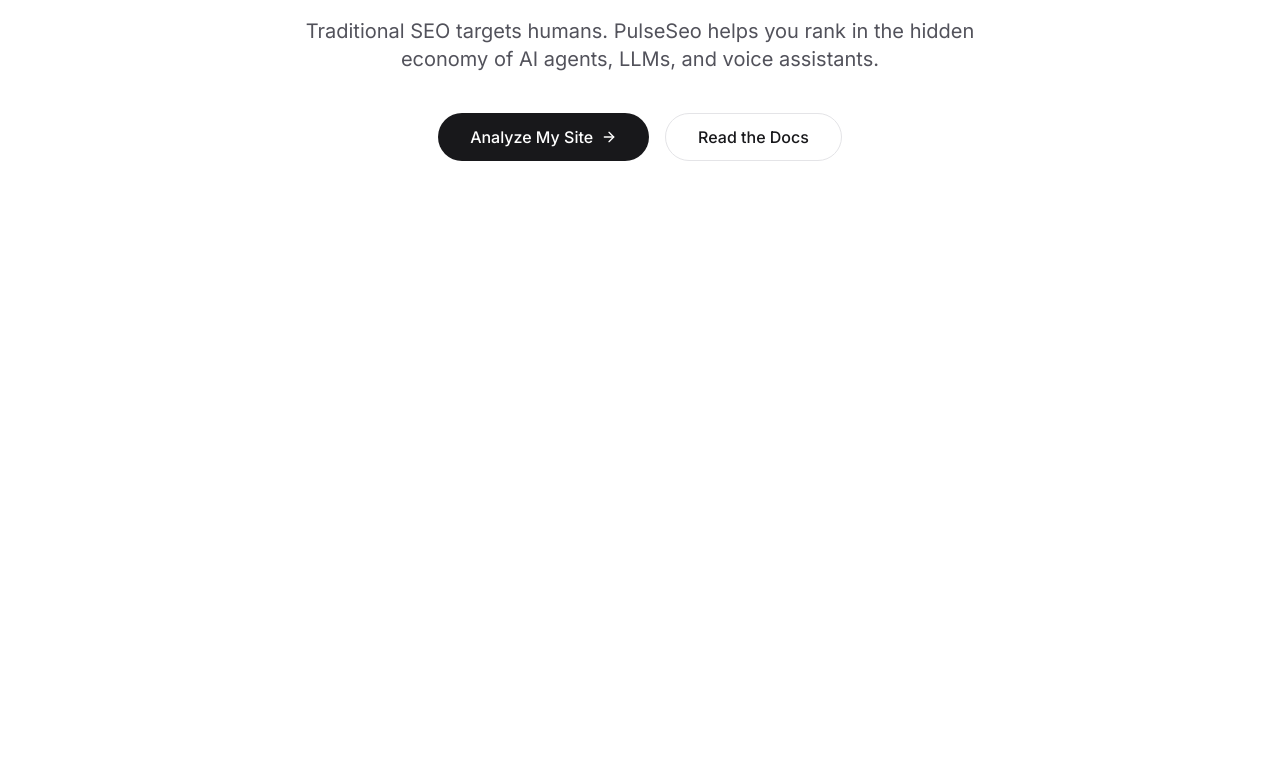
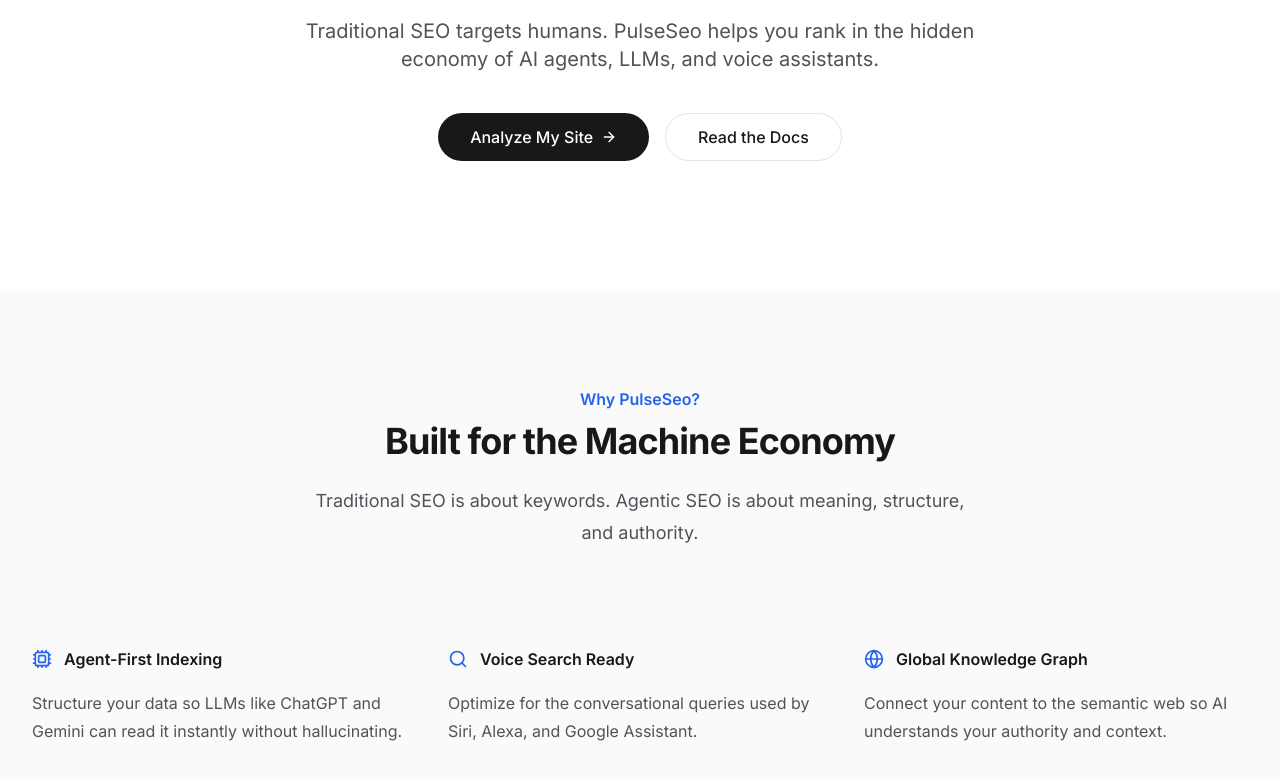
Before and after one commit to NarySar/my-seo-site, a Next.js app: page / in a window 1280 px wide. Shown: the part 477-1256 px from the top of the page. Before the commit the page ends 800 px from the top, so only its background shows below. Built offline with nearby package versions, Linux system fonts and the light colour scheme.

Commit message:
Add Features section

```diff
--- a/src/app/page.tsx
+++ b/src/app/page.tsx
@@ -1,5 +1,6 @@
 import Navbar from "@/components/Navbar";
 import { Hero } from "@/components/Hero"; // Import the new component
+import { Features } from "@/components/Features";
 import JsonLd from "@/components/JsonLd";
 
 export default function Home() {
@@ -17,6 +18,7 @@
 
       {/* The new Hero Section */}
       <Hero />
+      <Features />
 
     </main>
   );
--- /dev/null
+++ b/src/components/Features.tsx
@@ -0,0 +1,56 @@
+import { Cpu, Search, Globe, ShieldCheck } from "lucide-react";
+
+const features = [
+  {
+    name: "Agent-First Indexing",
+    description: "Structure your data so LLMs like ChatGPT and Gemini can read it instantly without hallucinating.",
+    icon: Cpu,
+  },
+  {
+    name: "Voice Search Ready",
+    description: "Optimize for the conversational queries used by Siri, Alexa, and Google Assistant.",
+    icon: Search,
+  },
+  {
+    name: "Global Knowledge Graph",
+    description: "Connect your content to the semantic web so AI understands your authority and context.",
+    icon: Globe,
+  },
+];
+
+export function Features() {
+  return (
+    <div className="py-24 bg-zinc-50 dark:bg-zinc-900/50">
+      <div className="max-w-7xl mx-auto px-6 lg:px-8">
+        <div className="mx-auto max-w-2xl text-center">
+          <h2 className="text-base font-semibold leading-7 text-blue-600">
+            Why PulseSeo?
+          </h2>
+          <p className="mt-2 text-3xl font-bold tracking-tight text-zinc-900 dark:text-white sm:text-4xl">
+            Built for the Machine Economy
+          </p>
+          <p className="mt-6 text-lg leading-8 text-zinc-600 dark:text-zinc-400">
+            Traditional SEO is about keywords. Agentic SEO is about
+            meaning, structure, and authority.
+          </p>
+        </div>
+
+        <div className="mx-auto mt-16 max-w-2xl sm:mt-20 lg:mt-24 lg:max-w-none">
+          <dl className="grid max-w-xl grid-cols-1 gap-x-8 gap-y-16 lg:max-w-none lg:grid-cols-3">
+            {features.map((feature) => (
+              <div key={feature.name} className="flex flex-col">
+                <dt className="flex items-center gap-x-3 text-base font-semibold leading-7 text-zinc-900 dark:text-white">
+                  <feature.icon className="h-5 w-5 flex-none text-blue-600" aria-hidden="true" />
+                  {feature.name}
+                </dt>
+                <dd className="mt-4 flex flex-auto flex-col text-base leading-7 text-zinc-600 dark:text-zinc-400">
+                  <p className="flex-auto">{feature.description}</p>
+                </dd>
+              </div>
+            ))}
+          </dl>
+        </div>
+      </div>
+    </div>
+  );
+}
```
